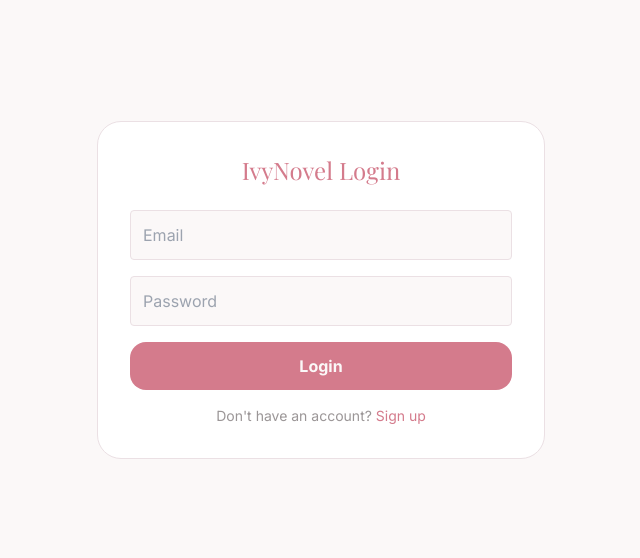
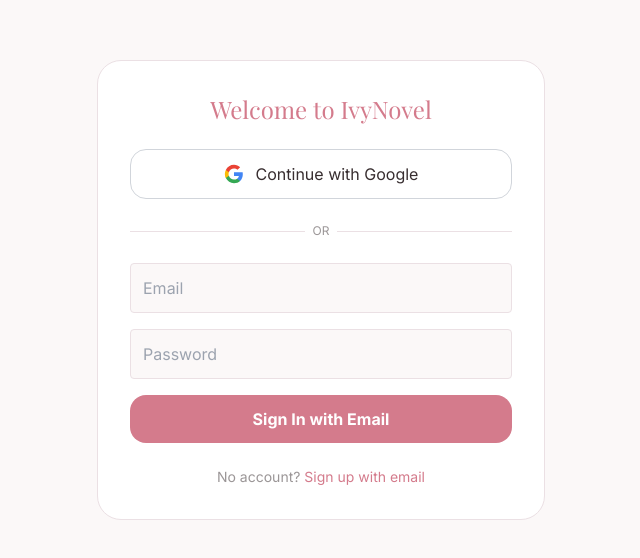
Before and after one commit to yangyifei757-dotcom/mystorysite, a Next.js app: page /login in a window 1280 px wide. Shown: the part 110-668 px from the top of the page, without its empty margins (319-959 px from the left). Built offline with nearby package versions, Linux system fonts and the light colour scheme; no server answers; a web font is replaced by a local one.

Commit message:
Update page.tsx

```diff
--- a/app/login/page.tsx
+++ b/app/login/page.tsx
@@ -9,16 +9,25 @@ export default function LoginPage() {
   const [loading, setLoading] = useState(false)
   const [message, setMessage] = useState('')
 
-  const handleLogin = async (e: React.FormEvent) => {
+  const handleGoogleLogin = async () => {
+    setLoading(true)
+    const { error } = await supabase.auth.signInWithOAuth({
+      provider: 'google',
+      options: {
+        redirectTo: window.location.origin, // 登录后跳回首页
+      },
+    })
+    if (error) setMessage(error.message)
+    setLoading(false)
+  }
+
+  const handleEmailLogin = async (e: React.FormEvent) => {
     e.preventDefault()
     setLoading(true)
     setMessage('')
     const { error } = await supabase.auth.signInWithPassword({ email, password })
-    if (error) {
-      setMessage(error.message)
-    } else {
-      window.location.href = '/'
-    }
+    if (error) setMessage(error.message)
+    else window.location.href = '/'
     setLoading(false)
   }
 
@@ -30,52 +39,49 @@ export default function LoginPage() {
     setLoading(true)
     setMessage('')
     const { data, error } = await supabase.auth.signUp({ email, password })
-    if (error) {
-      setMessage(error.message)
-    } else {
-      setMessage('Registration successful! You can now log in.')
-    }
+    if (error) setMessage(error.message)
+    else setMessage('Account created! Please check your email to confirm, or use Google login.')
     setLoading(false)
   }
 
   return (
     <main className="min-h-screen bg-background flex items-center justify-center px-4">
-      <div className="max-w-md w-full bg-card p-8 rounded-2xl border border-border">
-        <h1 className="text-2xl font-serif text-primary mb-6 text-center">IvyNovel Login</h1>
-        <form onSubmit={handleLogin} className="space-y-4">
-          <input
-            type="email"
-            placeholder="Email"
-            value={email}
-            onChange={(e) => setEmail(e.target.value)}
-            className="w-full p-3 rounded bg-background border border-border text-foreground"
-            required
-          />
-          <input
-            type="password"
-            placeholder="Password"
-            value={password}
-            onChange={(e) => setPassword(e.target.value)}
-            className="w-full p-3 rounded bg-background border border-border text-foreground"
-            required
-          />
-          <button
-            type="submit"
-            disabled={loading}
-            className="w-full py-3 bg-primary text-background rounded-xl font-bold hover:bg-primary/90 disabled:opacity-50"
-          >
-            {loading ? 'Loading...' : 'Login'}
+      <div className="max-w-md w-full bg-card p-8 rounded-2xl border border-border space-y-6">
+        <h1 className="text-2xl font-serif text-primary text-center">Welcome to IvyNovel</h1>
+
+        {/* Google 登录按钮 */}
+        <button
+          onClick={handleGoogleLogin}
+          disabled={loading}
+          className="w-full flex items-center justify-center gap-3 py-3 bg-white border border-gray-300 rounded-xl hover:bg-gray-50 transition disabled:opacity-50"
+        >
+          <svg className="w-5 h-5" viewBox="0 0 24 24">
+            <path fill="#4285F4" d="M22.56 12.25c0-.78-.07-1.53-.2-2.25H12v4.26h5.92a5.06 5.06 0 0 1-2.2 3.32v2.77h3.57c2.08-1.92 3.28-4.74 3.28-8.1z" />
+            <path fill="#34A853" d="M12 23c2.97 0 5.46-.98 7.28-2.66l-3.57-2.77c-.98.66-2.23 1.06-3.71 1.06-2.86 0-5.29-1.93-6.16-4.53H2.18v2.84C3.99 20.53 7.7 23 12 23z" />
+            <path fill="#FBBC05" d="M5.84 14.09c-.22-.66-.35-1.36-.35-2.09s.13-1.43.35-2.09V7.07H2.18C1.43 8.55 1 10.22 1 12s.43 3.45 1.18 4.93l2.85-2.22.81-.62z" />
+            <path fill="#EA4335" d="M12 5.38c1.62 0 3.06.56 4.21 1.64l3.15-3.15C17.45 2.09 14.97 1 12 1 7.7 1 3.99 3.47 2.18 7.07l3.66 2.84c.87-2.6 3.3-4.53 6.16-4.53z" />
+          </svg>
+          Continue with Google
+        </button>
+
+        <div className="relative">
+          <div className="absolute inset-0 flex items-center"><span className="w-full border-t border-border" /></div>
+          <div className="relative flex justify-center text-xs uppercase"><span className="bg-card px-2 text-foreground/50">or</span></div>
+        </div>
+
+        {/* 邮箱密码登录（可选） */}
+        <form onSubmit={handleEmailLogin} className="space-y-4">
+          <input type="email" placeholder="Email" value={email} onChange={(e) => setEmail(e.target.value)} className="w-full p-3 rounded bg-background border border-border" required />
+          <input type="password" placeholder="Password" value={password} onChange={(e) => setPassword(e.target.value)} className="w-full p-3 rounded bg-background border border-border" required />
+          <button type="submit" disabled={loading} className="w-full py-3 bg-primary text-white rounded-xl font-bold hover:bg-primary/90 disabled:opacity-50">
+            {loading ? 'Loading...' : 'Sign In with Email'}
           </button>
         </form>
-        <p className="text-center mt-4 text-sm text-foreground/50">
-          Don't have an account?{' '}
-          <button onClick={handleSignUp} className="text-primary hover:underline" disabled={loading}>
-            Sign up
-          </button>
+
+        <p className="text-center text-sm text-foreground/50">
+          No account? <button onClick={handleSignUp} className="text-primary hover:underline" disabled={loading}>Sign up with email</button>
         </p>
-        {message && (
-          <p className="mt-4 text-center text-sm text-red-400">{message}</p>
-        )}
+        {message && <p className="text-center text-sm text-red-400">{message}</p>}
       </div>
     </main>
   )
```
